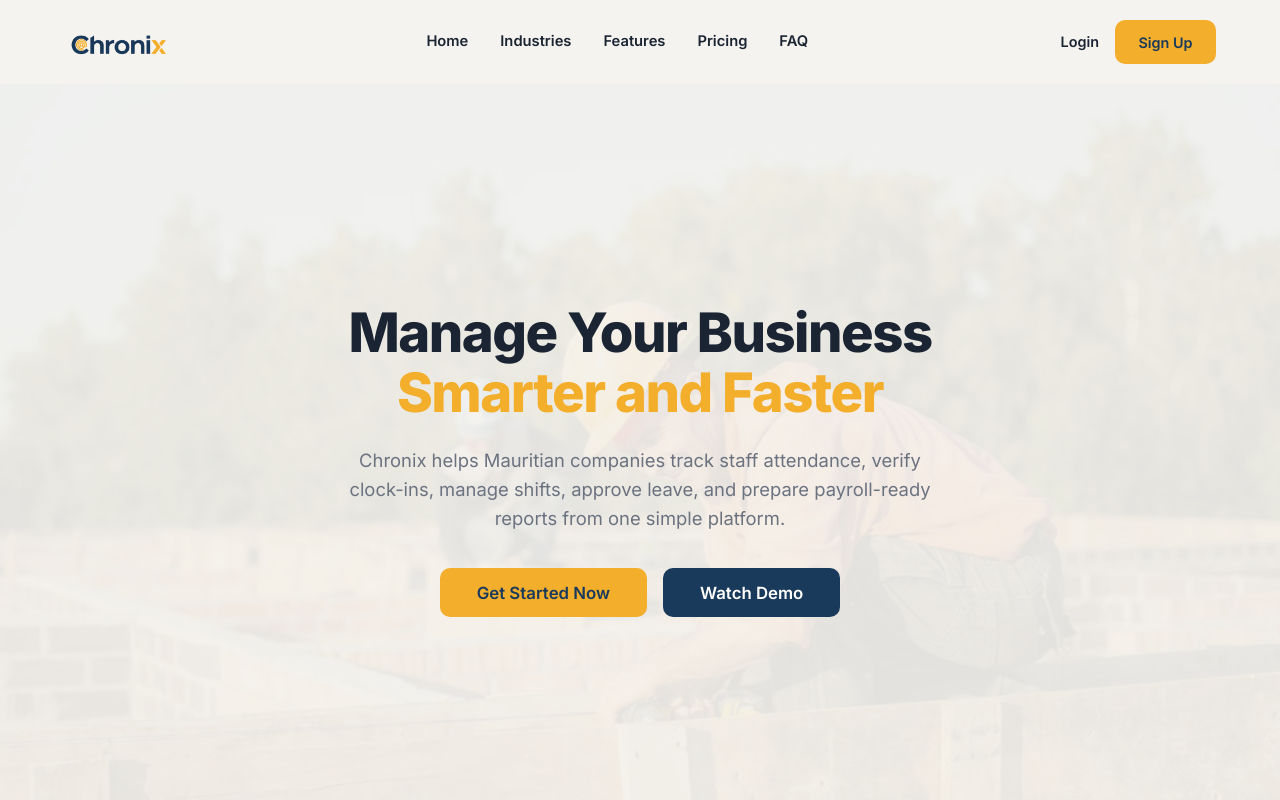
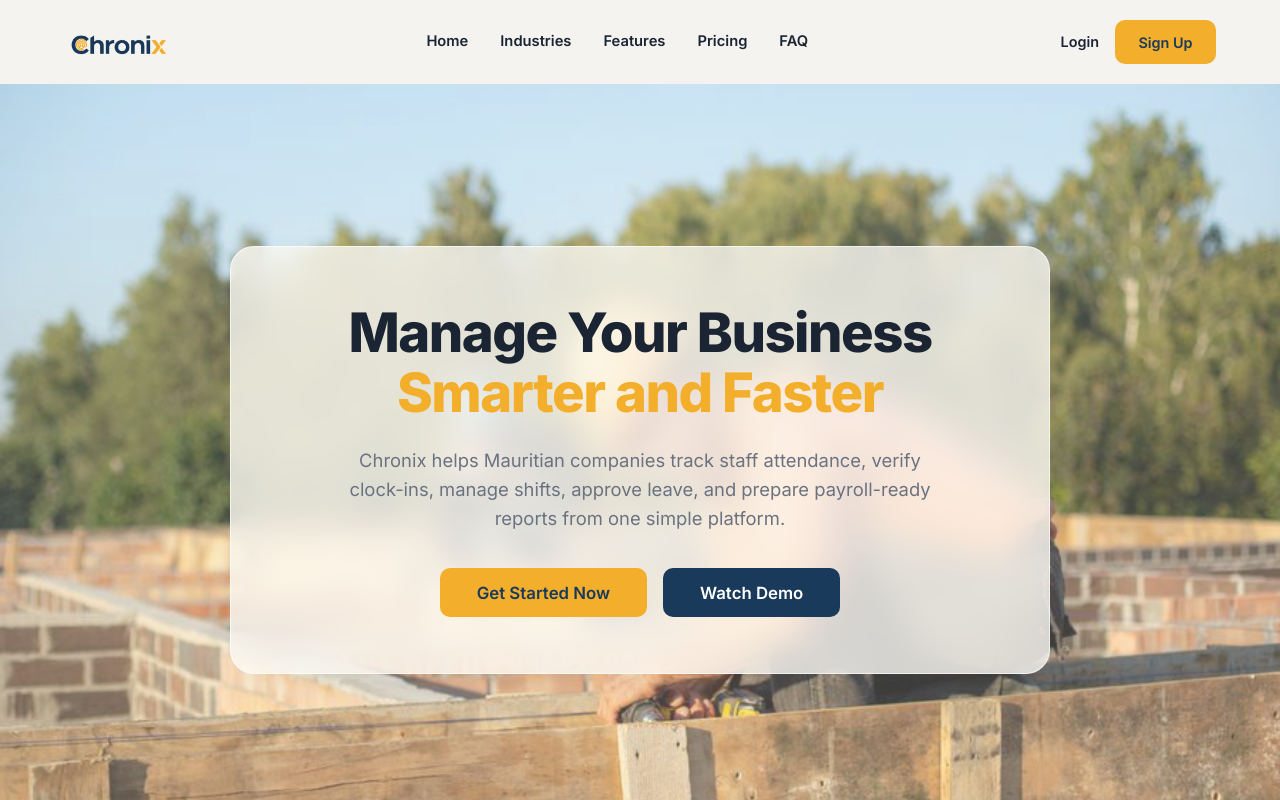
Before and after one commit to gnagnegaelephraim2-lgtm/chronix, a React (Vite) app: page / in a window 1280 px wide. Shown: the top 800 px of the page. Built offline with nearby package versions, Linux system fonts and the light colour scheme.

Commit message:
Clarify hero background slideshow, remove blue auth background overlay

```diff
--- a/src/components/marketing/Hero.tsx
+++ b/src/components/marketing/Hero.tsx
@@ -62,24 +62,39 @@ export function Hero() {
               backgroundImage: `url(${src})`,
               backgroundSize: 'cover',
               backgroundPosition: 'center',
-              opacity: i === bgIndex ? 0.38 : 0,
+              opacity: i === bgIndex ? 0.85 : 0,
               transition: 'opacity 1.2s ease-in-out',
             }}
           />
         ))}
-        {/* Soft theme-matching overlay scrim */}
+        {/* Extremely soft theme wash overlay */}
         <div
           style={{
             position: 'absolute',
             inset: 0,
             background: 'var(--bg-page)',
-            opacity: 0.82,
+            opacity: 0.12,
             zIndex: 1
           }}
         />
       </div>
 
-      <div className="hero-copy" style={{ textAlign: 'center', margin: '0 auto', display: 'flex', flexDirection: 'column', alignItems: 'center', zIndex: 2, padding: '3rem 1.25rem', maxWidth: '820px' }}>
+      <div className="hero-copy" style={{
+        textAlign: 'center',
+        margin: '0 auto',
+        display: 'flex',
+        flexDirection: 'column',
+        alignItems: 'center',
+        zIndex: 2,
+        padding: '3.5rem 3rem',
+        maxWidth: '820px',
+        background: 'rgba(253, 251, 247, 0.78)',
+        backdropFilter: 'blur(16px)',
+        WebkitBackdropFilter: 'blur(16px)',
+        border: '1px solid rgba(255, 255, 255, 0.65)',
+        borderRadius: '24px',
+        boxShadow: '0 20px 40px rgba(0, 0, 0, 0.06)'
+      }}>
         <h1 style={{ fontSize: '3.4rem', lineHeight: 1.1, marginBottom: '1.5rem', textAlign: 'center', letterSpacing: '-1.5px', fontWeight: 800 }}>
           {t('heroHeadlinePrefix')} <span className="amber-text">{t('heroHeadlineAmber')}</span>
         </h1>
--- a/src/pages/auth/AuthShell.tsx
+++ b/src/pages/auth/AuthShell.tsx
@@ -51,27 +51,27 @@ export function AuthShell({ children }: AuthShellProps) {
         </div>
       </div>
 
-      <div className="login-right-panel" style={{ position: 'relative', overflow: 'hidden' }}>
+      <div className="login-right-panel" style={{ position: 'relative', overflow: 'hidden', background: '#0a0d10' }}>
         {/* Background Scrolling Marquee */}
-        <div className="hero-marquee" aria-hidden="true" style={{ opacity: 0.16, zIndex: 0 }}>
+        <div className="hero-marquee" aria-hidden="true" style={{ opacity: 0.8, zIndex: 0 }}>
           <div className="hero-marquee-row hero-marquee-row--left">
             {[...MARQUEE_ROW_A, ...MARQUEE_ROW_A].map((src, i) => (
-              <img src={src} alt="" key={i} loading="lazy" style={{ opacity: 0.65 }} />
+              <img src={src} alt="" key={i} loading="lazy" style={{ opacity: 0.9, filter: 'grayscale(0%)' }} />
             ))}
           </div>
           <div className="hero-marquee-row hero-marquee-row--right">
             {[...MARQUEE_ROW_B, ...MARQUEE_ROW_B].map((src, i) => (
-              <img src={src} alt="" key={i} loading="lazy" style={{ opacity: 0.65 }} />
+              <img src={src} alt="" key={i} loading="lazy" style={{ opacity: 0.9, filter: 'grayscale(0%)' }} />
             ))}
           </div>
         </div>
 
-        {/* Semi-translucent overlay color overlay */}
+        {/* Soft, dark translucent scrim to preserve white text contrast */}
         <div
           style={{
             position: 'absolute',
             inset: 0,
-            background: 'linear-gradient(160deg, rgba(25, 58, 91, 0.9) 0%, rgba(15, 36, 56, 0.95) 100%)',
+            background: 'rgba(10, 13, 16, 0.45)',
             zIndex: 1
           }}
         />
```
